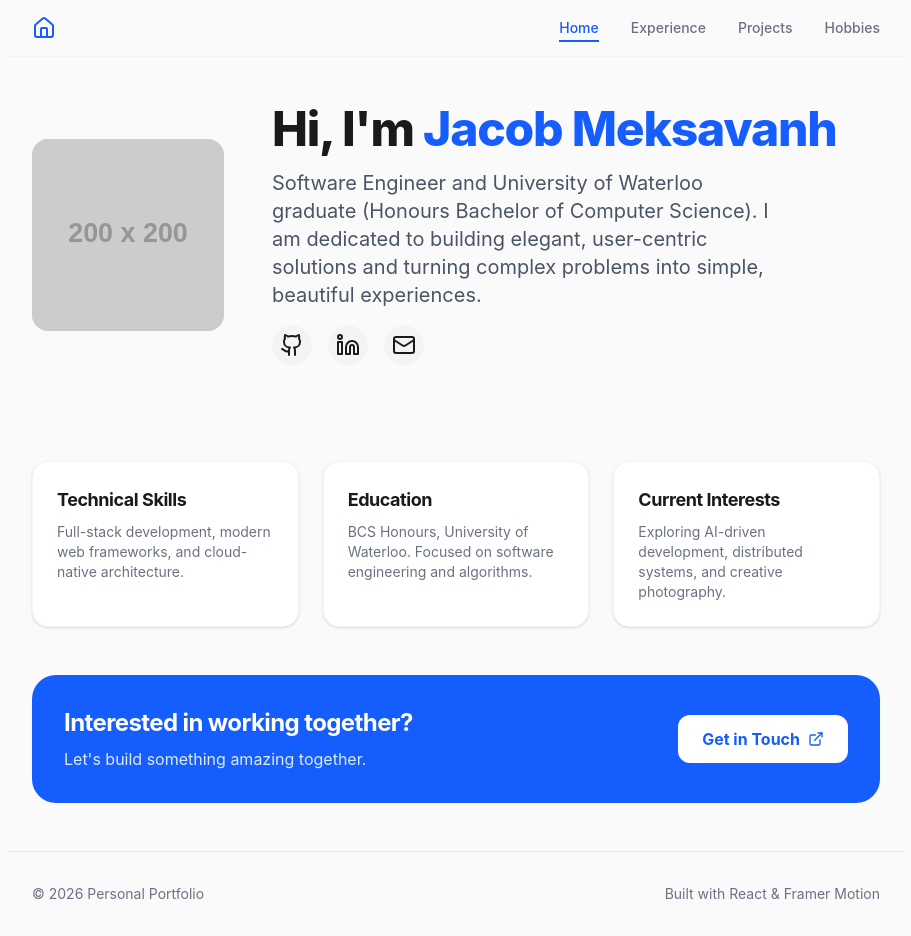
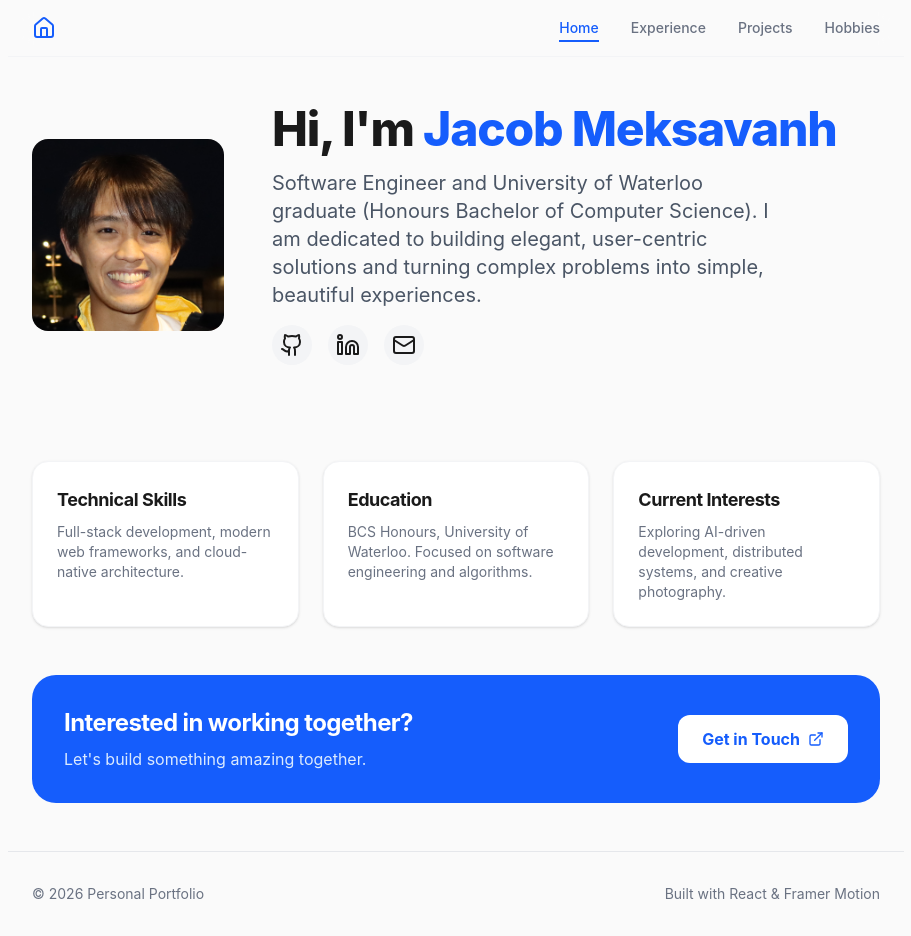
Before and after one commit to royaljuggy/royaljuggy.github.io, a React (Vite) app: page /#/ in a window 1280 px wide. Shown: the whole page, without its empty margins (184-1095 px from the left). Built offline with nearby package versions, Linux system fonts and the light colour scheme.

Commit message:
feat: organize image assets and update profile picture

```diff
--- a/src/pages/Home.tsx
+++ b/src/pages/Home.tsx
@@ -1,5 +1,6 @@
 import { Github, Linkedin, Mail, ExternalLink } from 'lucide-react';
 import { motion } from 'framer-motion';
+import profileImg from '../assets/images/jacob-2025-cropped.png';
 
 const Home = () => {
   return (
@@ -12,8 +13,8 @@ const Home = () => {
           className="w-48 h-48 rounded-2xl overflow-hidden bg-gray-200 flex-shrink-0"
         >
           <img
-            src="https://via.placeholder.com/200"
-            alt="Profile"
+            src={profileImg}
+            alt="Jacob Meksavanh"
             className="w-full h-full object-cover"
           />
         </motion.div>
```
Also changed, not shown: src/assets/images/jacob-2025-cropped.png (added), 1 other file (tests, documents, lock files or other folders).
